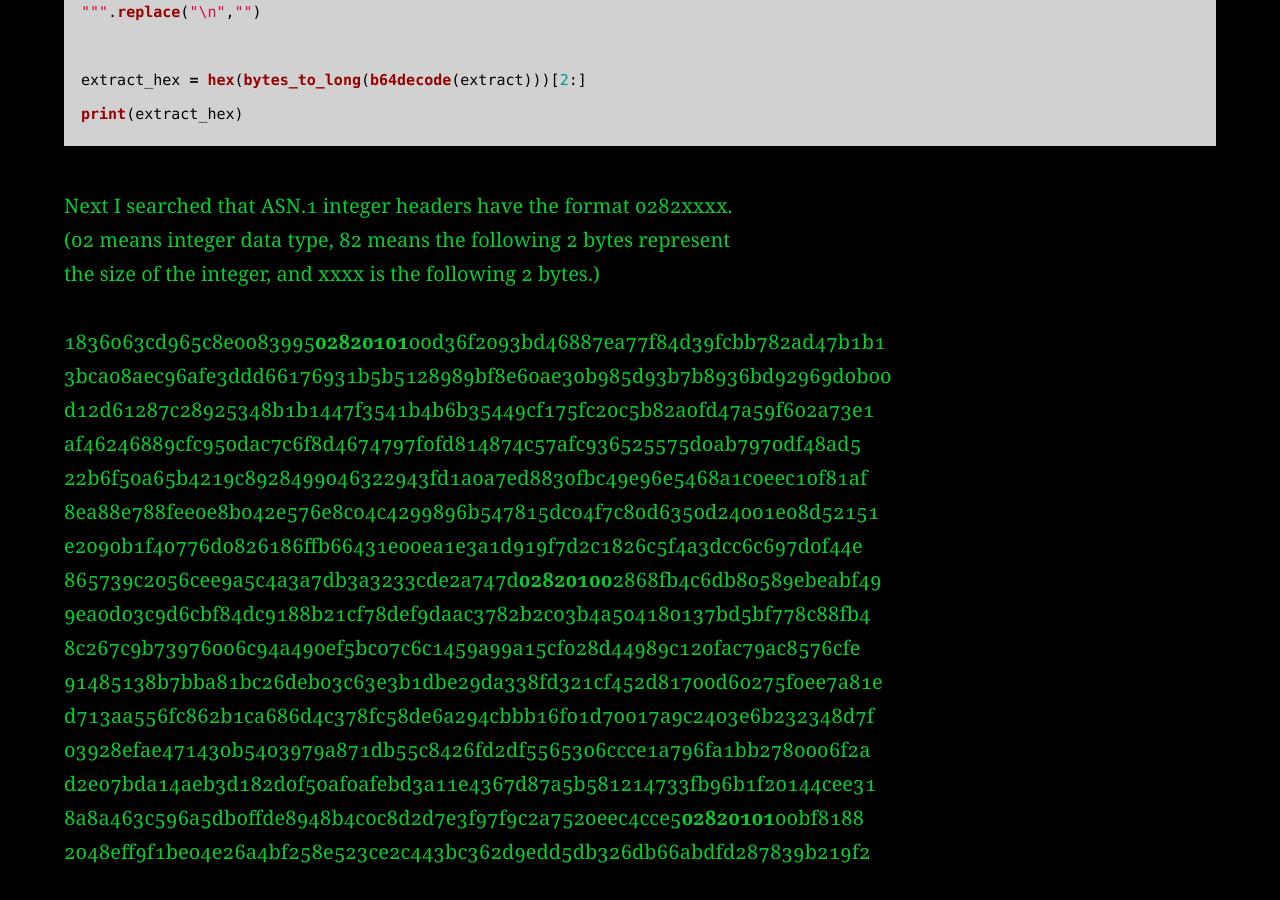
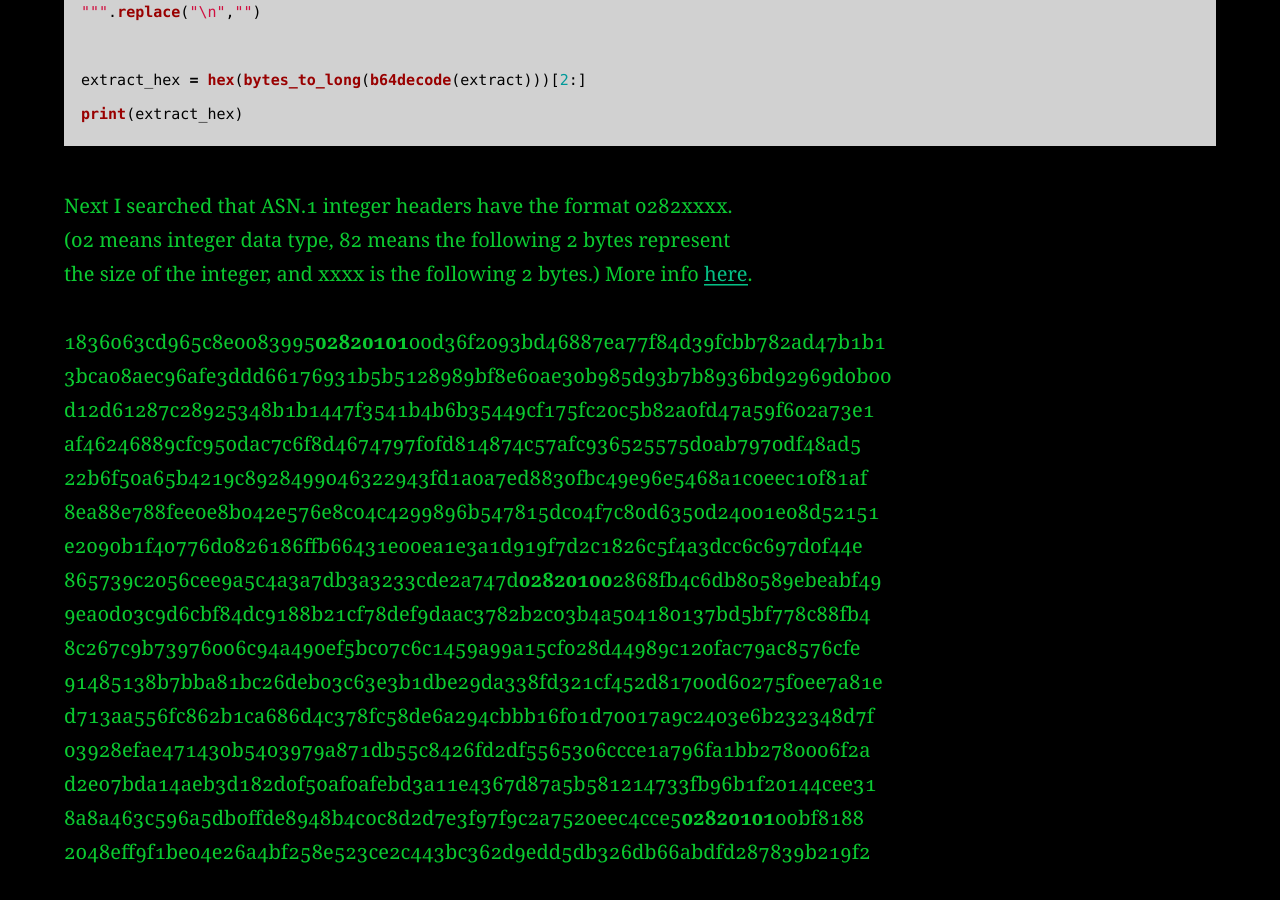
Before and after one commit to AC01010/Connor-McCartney.github.io, a Jekyll site: the page built from _posts/2012-12-30-spaceheros2022.md, in a window 1280 px wide and 900 px high, scrolled down 942 px. Built offline with Jekyll 4.4.1, drawn with Linux system fonts in a browser that asks for light colours.

Commit message:
Update 2012-12-30-spaceheros2022.md

```diff
--- a/_posts/2012-12-30-spaceheros2022.md
+++ b/_posts/2012-12-30-spaceheros2022.md
@@ -39,7 +39,7 @@ print(extract_hex)
 Next I searched that ASN.1 integer headers have the format 0282xxxx. <br>
 (02 means integer data type, 82 means the following 2 bytes represent <br>
 the size of the integer, and xxxx is the following 2 bytes.)
-
+More info [here](https://letsencrypt.org/docs/a-warm-welcome-to-asn1-and-der/).
 
 
 1836063cd965c8e0083995**02820101**00d36f2093bd46887ea77f84d39fcbb782ad47b1b1 <br>
```
